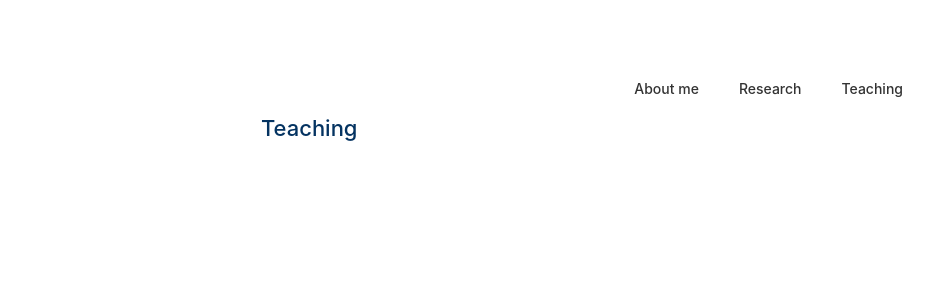
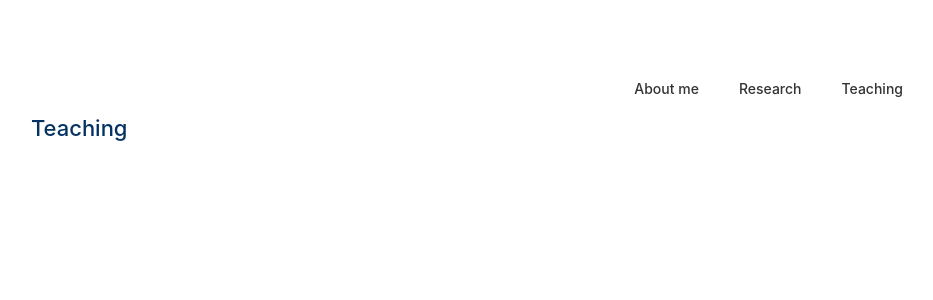
Before and after one commit to Jonghwap/Jonghwap.github.io, a Jekyll site: the page built from teaching.md, in a window 1280 px wide. Shown: the top 300 px of the page, without its empty margins (209-1142 px from the left). Built offline with Jekyll 4.4.1, drawn with Linux system fonts in a browser that asks for light colours; a style sheet for code colours, icons or effects is not loaded.

Commit message:
Update style.scss

```diff
--- a/assets/css/style.scss
+++ b/assets/css/style.scss
@@ -41,7 +41,21 @@
 }
 
 .no-profile header {
-  visibility: hidden;
+  display: none;
+}
+
+.no-profile .wrapper {
+  display: flex;
+  flex-direction: column;
+  align-items: center;
+}
+
+.no-profile section {
+  width: 100%;
+  max-width: 800px;
+  float: none;
+  padding-top: 4em;
+  padding-bottom: 50px;
 }
 
 
```
